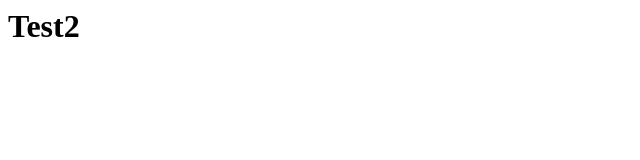
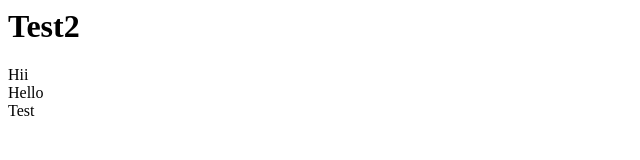
Before and after one commit to Velmurugan4798git/SecondRepo, a plain HTML site: page index.html in a window 1280 px wide. Shown: the full height of the page, 0-640 px from the left. Drawn offline with Linux system fonts and the light colour scheme.

Commit message:
Feb7_commite

```diff
--- a/index.html
+++ b/index.html
@@ -1,4 +1,7 @@
 <html>
     <h1>Test2</h1>
+    <div>Hii</div>
+    <div>Hello</div>
+    <div>Test</div>
 
 </html>
--- a/index.js
+++ b/index.js
@@ -1 +1,2 @@
 var length = 100;
+var height =200;
```
